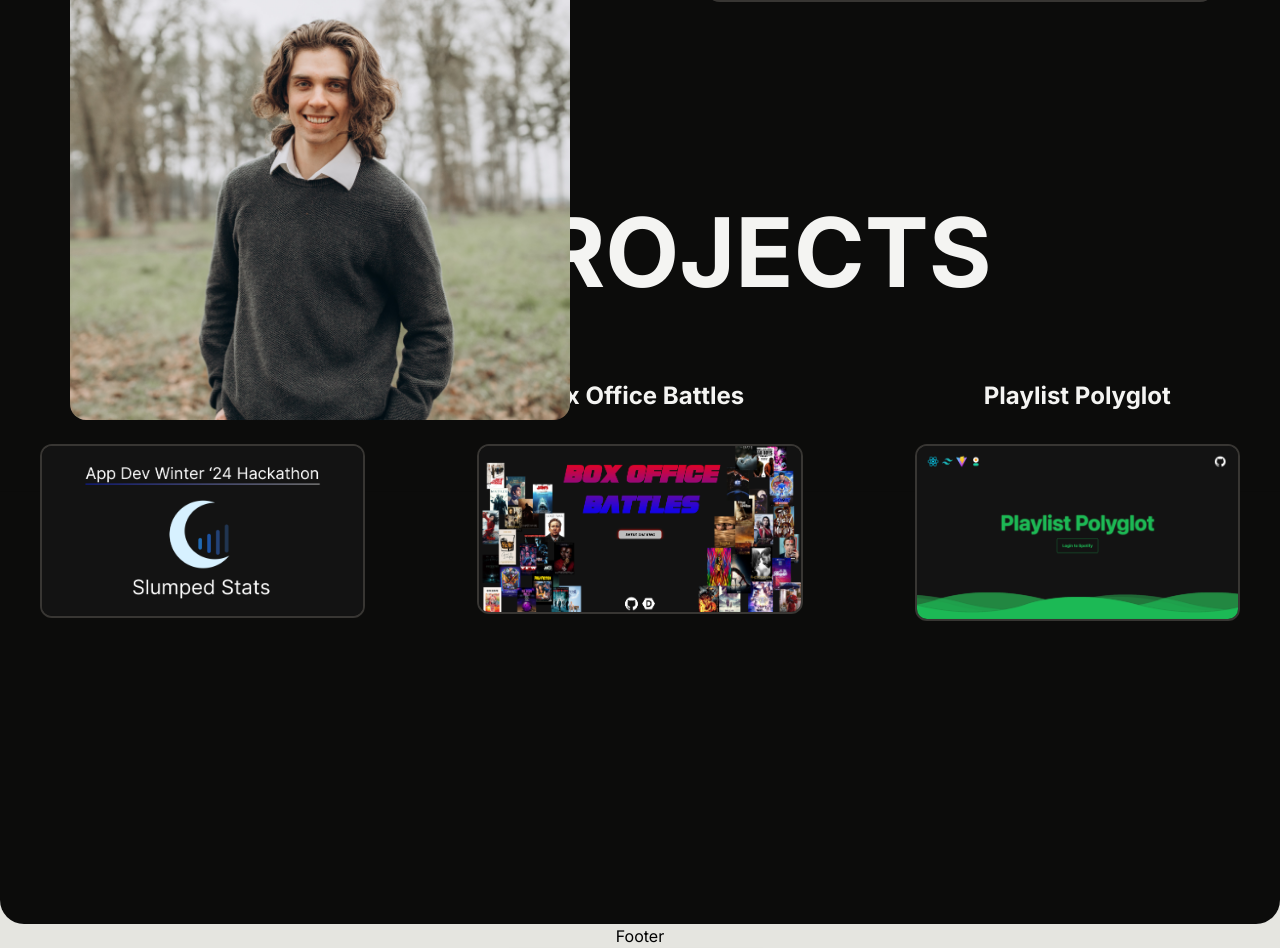
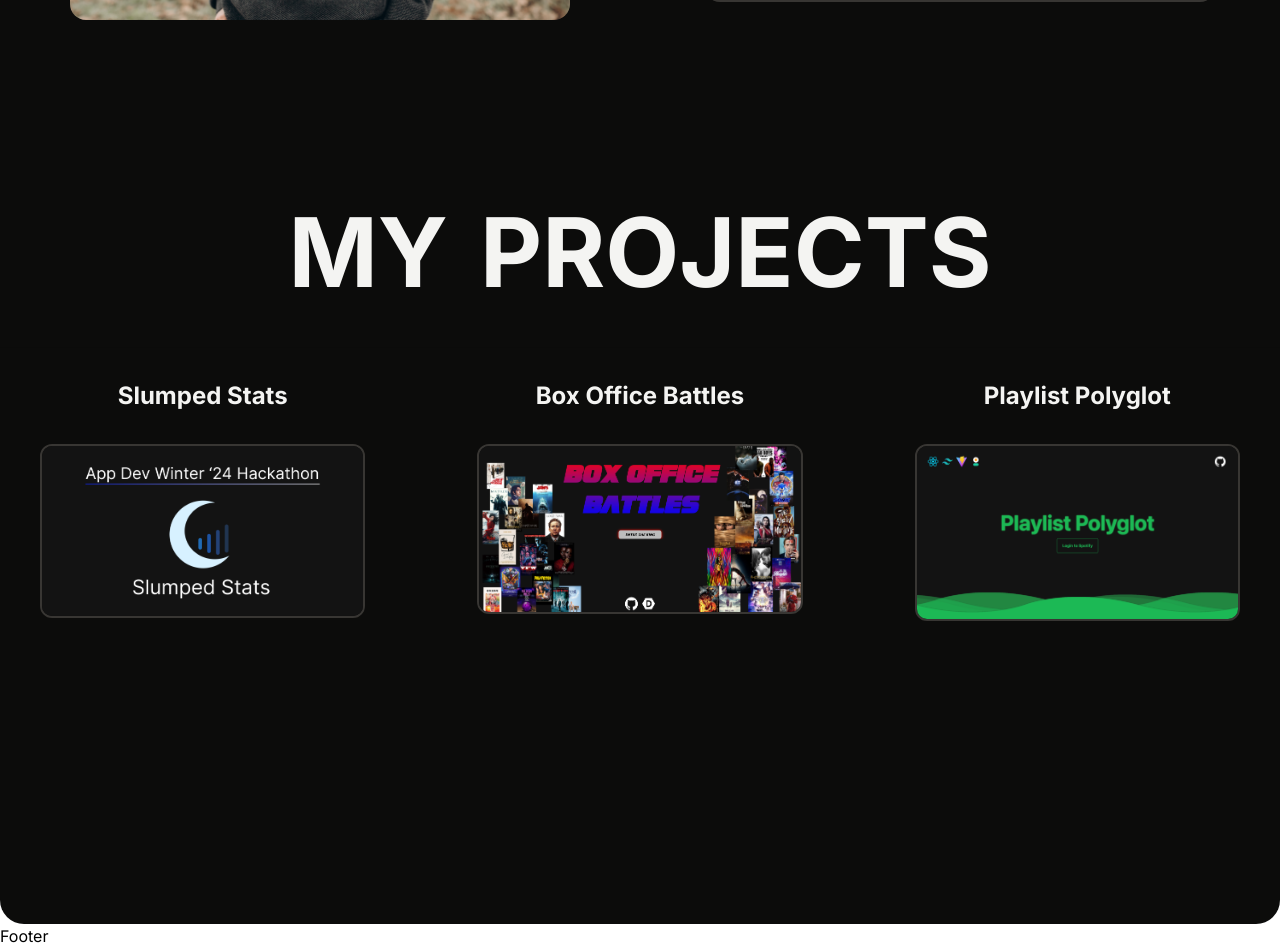
Before and after one commit to Carson274/Personal-Website-V2, a Next.js app: page / in a window 1280 px wide. Shown: the part 1620-2568 px from the top of the page. Built offline with nearby package versions, Linux system fonts and the light colour scheme.

Commit message:
Fixed issue with smooth scroll component

```diff
--- a/src/app/globals.css
+++ b/src/app/globals.css
@@ -9,3 +9,9 @@
     text-wrap: balance;
   }
 }
+
+
+html,
+body {
+  max-height: 100vh;
+}
--- a/src/app/layout.tsx
+++ b/src/app/layout.tsx
@@ -16,8 +16,8 @@ export default function RootLayout({
   children: React.ReactNode;
 }>) {
   return (
-    <html lang="en">
-      <body className={inter.className}>{children}</body>
+    <html lang="en" >
+      <body className={`${inter.className}`}>{children}</body>
     </html>
   );
 }
--- a/src/app/page.tsx
+++ b/src/app/page.tsx
@@ -8,12 +8,10 @@ import Footer from "./sections/Footer/Footer";
 export default function Home() {
   return (
     <SmoothScroll>
-      <main className="flex flex-col items-center justify-between bg-light-cream">
-        <Hero />
-        <About />
-        <Projects />
-        <Footer />
-      </main>
+      <Hero />
+      <About />
+      <Projects />
+      <Footer />
     </SmoothScroll>
   );
 }
```
